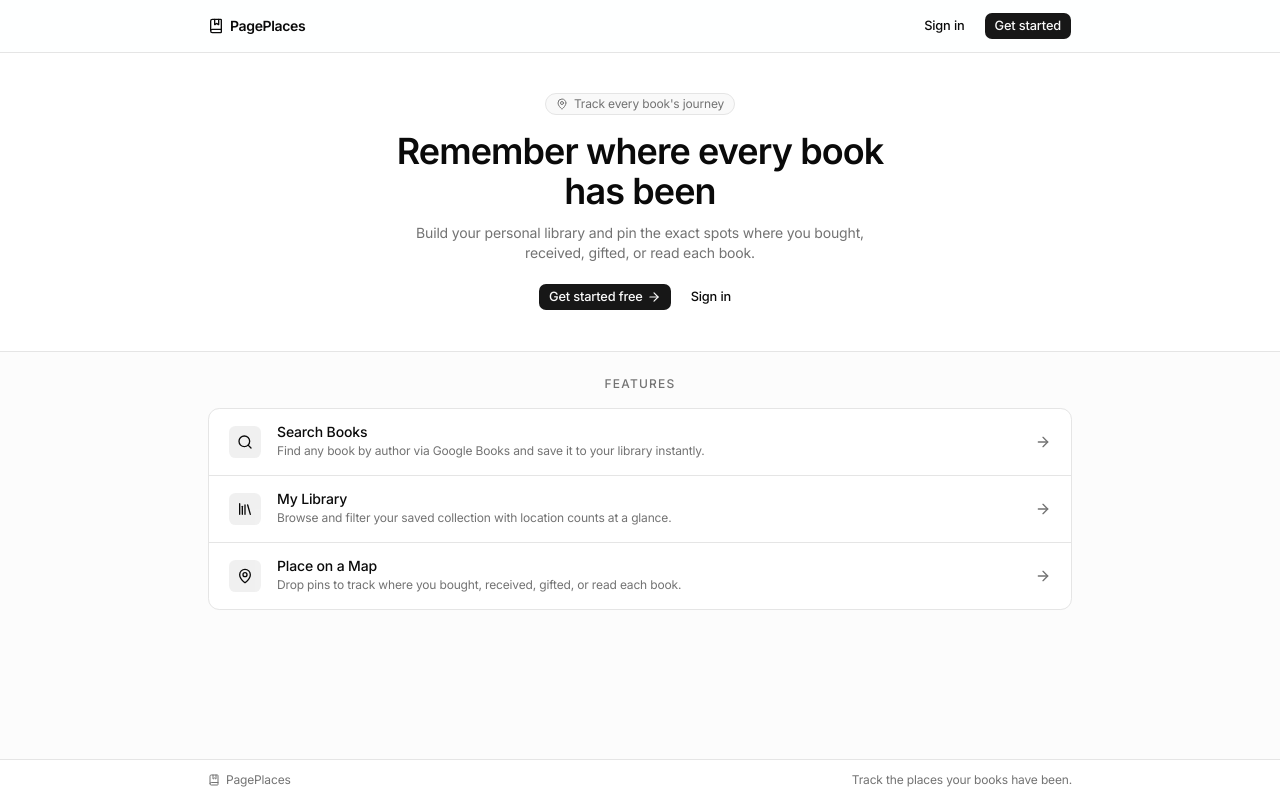
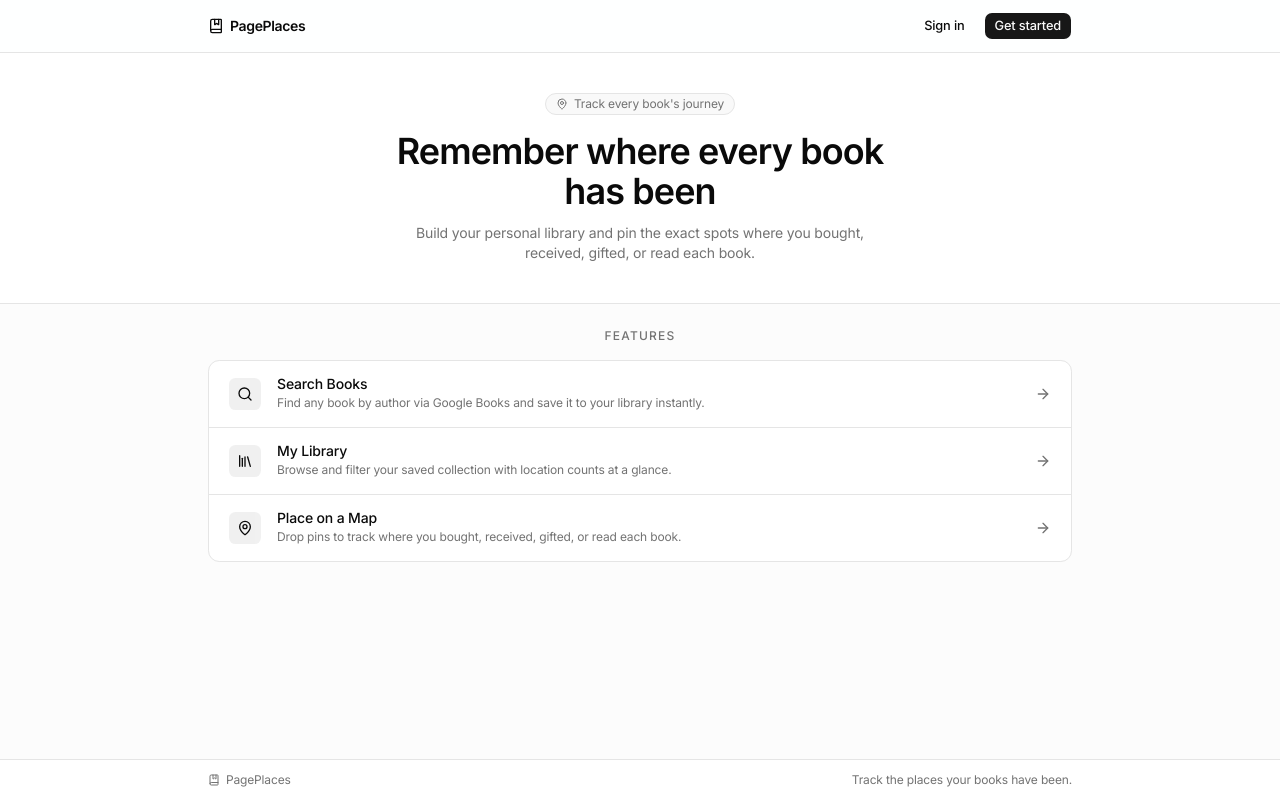
Before and after one commit to vnanurag/PagePlaces, a Next.js app: page / in a window 1280 px wide. Built offline with nearby package versions, Linux system fonts and the light colour scheme; no server answers.

Commit message:
polish: remove duplicate CTAs from hero, keep only nav-level buttons

```diff
--- a/app/page.tsx
+++ b/app/page.tsx
@@ -70,22 +70,13 @@ export default async function Home() {
             Build your personal library and pin the exact spots where you
             bought, received, gifted, or read each book.
           </p>
-          <div className="mt-5 flex flex-wrap items-center justify-center gap-2">
-            {isLoggedIn ? (
+          {isLoggedIn && (
+            <div className="mt-5 flex justify-center">
               <Link href="/dashboard" className={buttonVariants({ size: "sm" })}>
                 Go to dashboard <ArrowRight className="size-3.5" />
               </Link>
-            ) : (
-              <>
-                <Link href="/register" className={buttonVariants({ size: "sm" })}>
-                  Get started free <ArrowRight className="size-3.5" />
-                </Link>
-                <Link href="/login" className={buttonVariants({ variant: "outline", size: "sm" })}>
-                  Sign in
-                </Link>
-              </>
-            )}
-          </div>
+            </div>
+          )}
         </section>
 
         {/* ── Features ── */}
```
